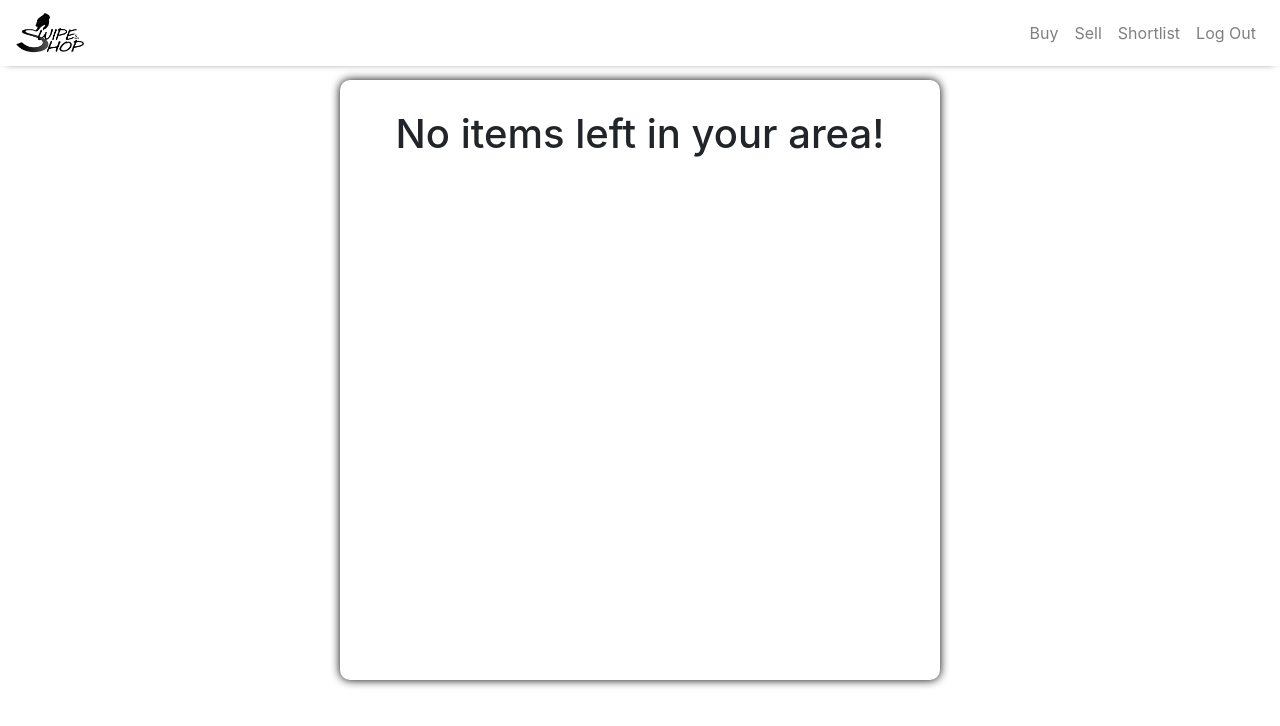
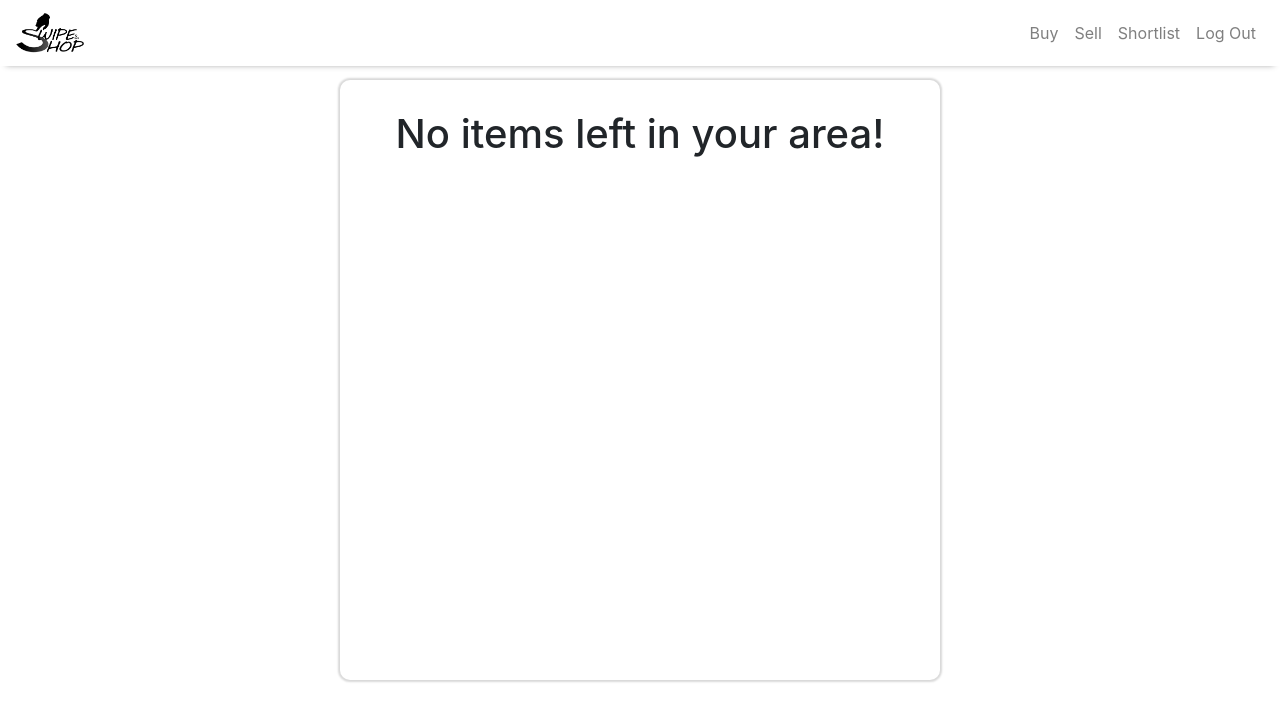
Before and after one commit to GarethWoodman/swipe_and_shop, a React (Create React App) app in the folder client/: page / in a window 1280 px wide. Shown: the top 726 px of the page. Built offline with nearby package versions, Linux system fonts and the light colour scheme; no server answers.

Commit message:
Changes border shadows on main component boxes

```diff
--- a/client/src/styles.css
+++ b/client/src/styles.css
@@ -4,7 +4,7 @@
   background: #fff;
   padding: 30px;
   border-radius: 10px;
-  box-shadow: 0px 0px 10px 0px #000;
+  box-shadow: 0px 0px 2px 2px #d9d9d9;
 }
 
 .buy-page {
@@ -15,7 +15,7 @@
   background: #fff;
   padding: 30px;
   border-radius: 10px;
-  box-shadow: 0px 0px 10px 0px #000;
+  box-shadow: 0px 0px 2px 2px #d9d9d9;
   position: relative;
 }
 
@@ -27,7 +27,7 @@
   background: #fff;
   padding: 30px;
   border-radius: 10px;
-  box-shadow: 0px 0px 10px 0px #000;
+  box-shadow: 0px 0px 2px 2px #d9d9d9;
   position: relative;
 }
 
```
